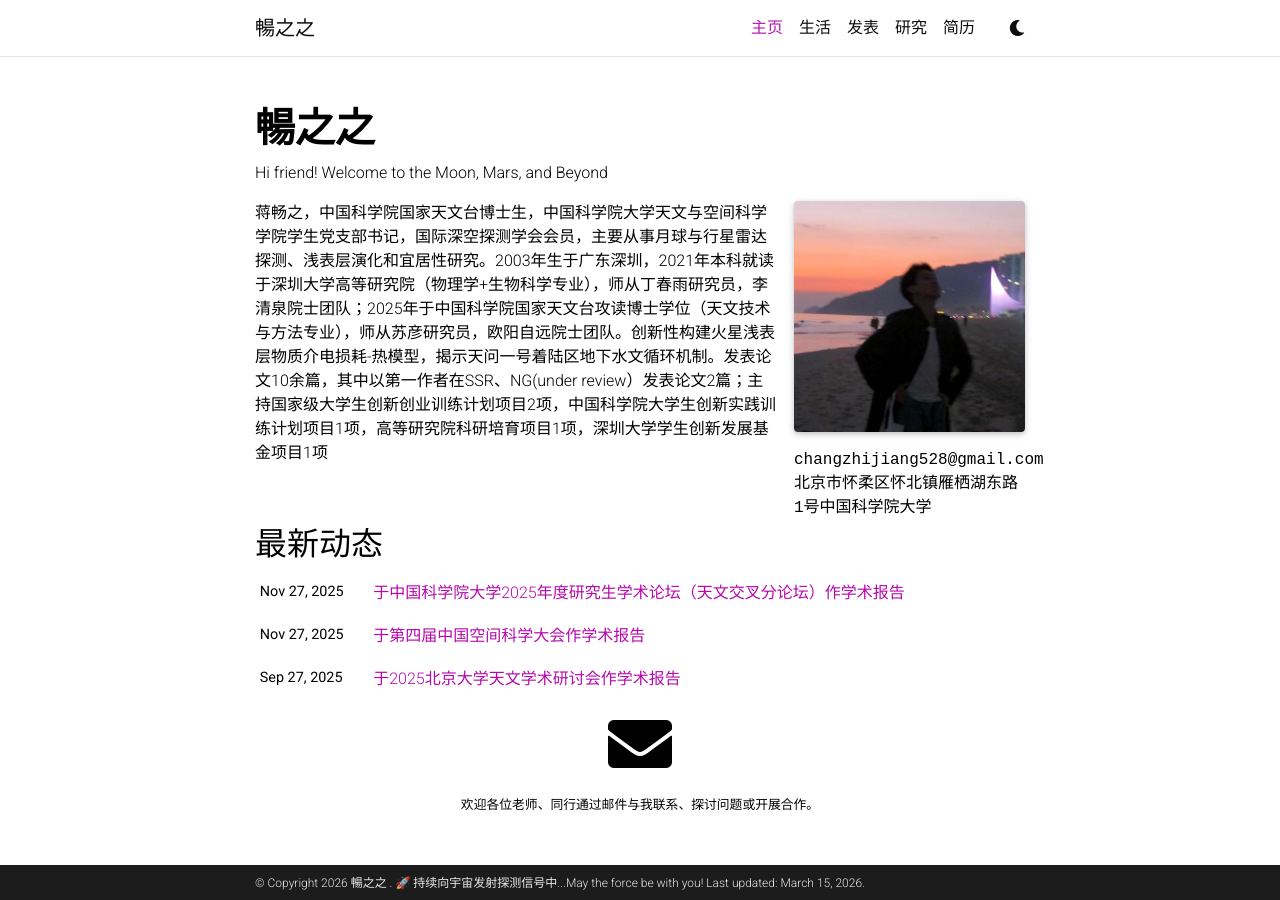
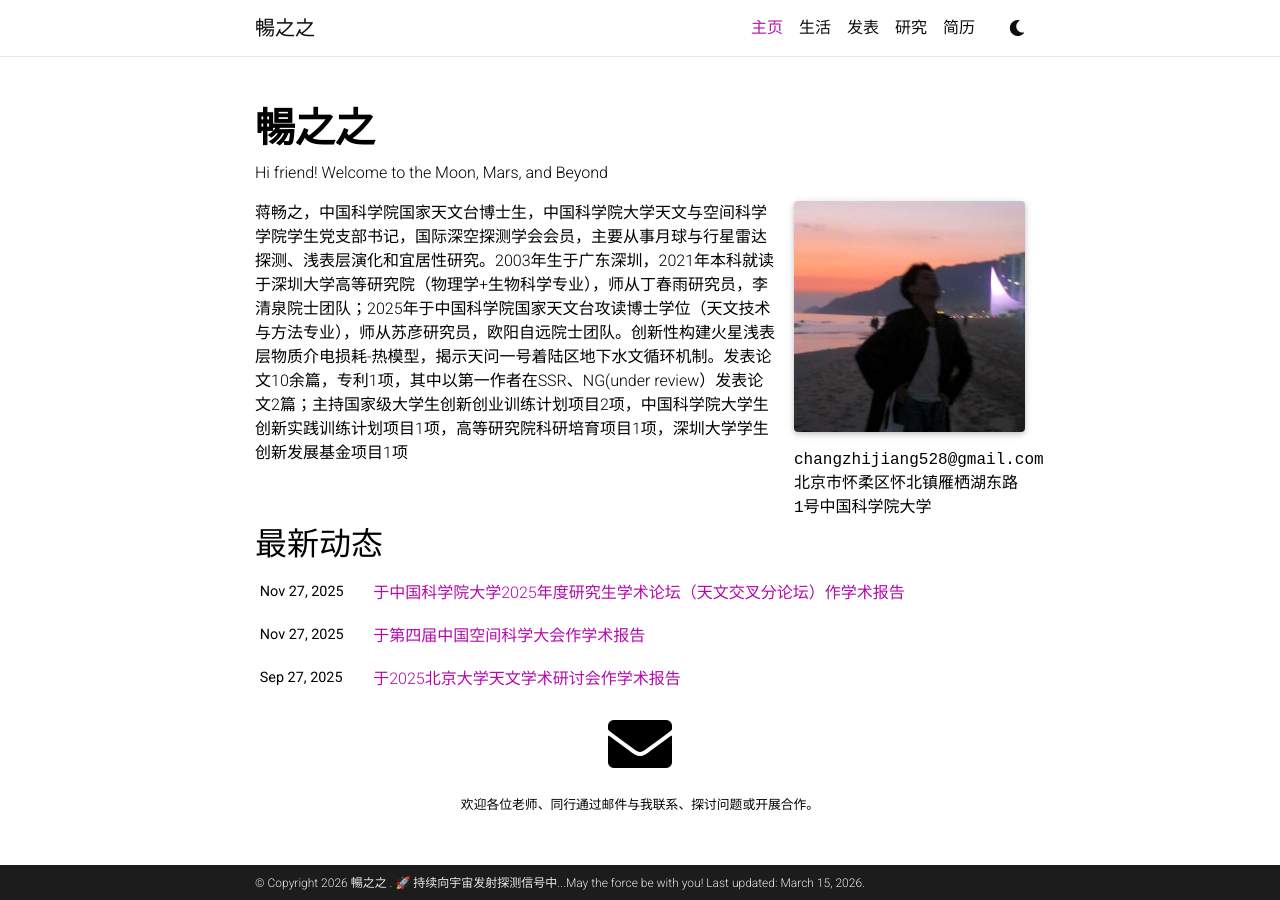
Before and after one commit to czz-naoc/czz-naoc.github.io, a Jekyll site: the page built from _pages/about.md, in a window 1280 px wide. Built offline with Jekyll 4.4.1, drawn with Linux system fonts in a browser that asks for light colours; full-size pictures stand in for the smaller copies a plugin makes; comment, search, counter and statistics services are not loaded; a style sheet for code colours, icons or effects is not loaded.

Commit message:
Update about.md

```diff
--- a/_pages/about.md
+++ b/_pages/about.md
@@ -20,4 +20,4 @@
 social: true  # includes social icons at the bottom of the page
 ---
 
-蒋畅之，中国科学院国家天文台博士生，中国科学院大学天文与空间科学学院学生党支部书记，国际深空探测学会会员，主要从事月球与行星雷达探测、浅表层演化和宜居性研究。2003年生于广东深圳，2021年本科就读于深圳大学高等研究院（物理学+生物科学专业），师从丁春雨研究员，李清泉院士团队；2025年于中国科学院国家天文台攻读博士学位（天文技术与方法专业），师从苏彦研究员，欧阳自远院士团队。创新性构建火星浅表层物质介电损耗-热模型，揭示天问一号着陆区地下水文循环机制。发表论文10余篇，其中以第一作者在SSR、NG(under review）发表论文2篇；主持国家级大学生创新创业训练计划项目2项，中国科学院大学生创新实践训练计划项目1项，高等研究院科研培育项目1项，深圳大学学生创新发展基金项目1项
+蒋畅之，中国科学院国家天文台博士生，中国科学院大学天文与空间科学学院学生党支部书记，国际深空探测学会会员，主要从事月球与行星雷达探测、浅表层演化和宜居性研究。2003年生于广东深圳，2021年本科就读于深圳大学高等研究院（物理学+生物科学专业），师从丁春雨研究员，李清泉院士团队；2025年于中国科学院国家天文台攻读博士学位（天文技术与方法专业），师从苏彦研究员，欧阳自远院士团队。创新性构建火星浅表层物质介电损耗-热模型，揭示天问一号着陆区地下水文循环机制。发表论文10余篇，专利1项，其中以第一作者在SSR、NG(under review）发表论文2篇；主持国家级大学生创新创业训练计划项目2项，中国科学院大学生创新实践训练计划项目1项，高等研究院科研培育项目1项，深圳大学学生创新发展基金项目1项
```
